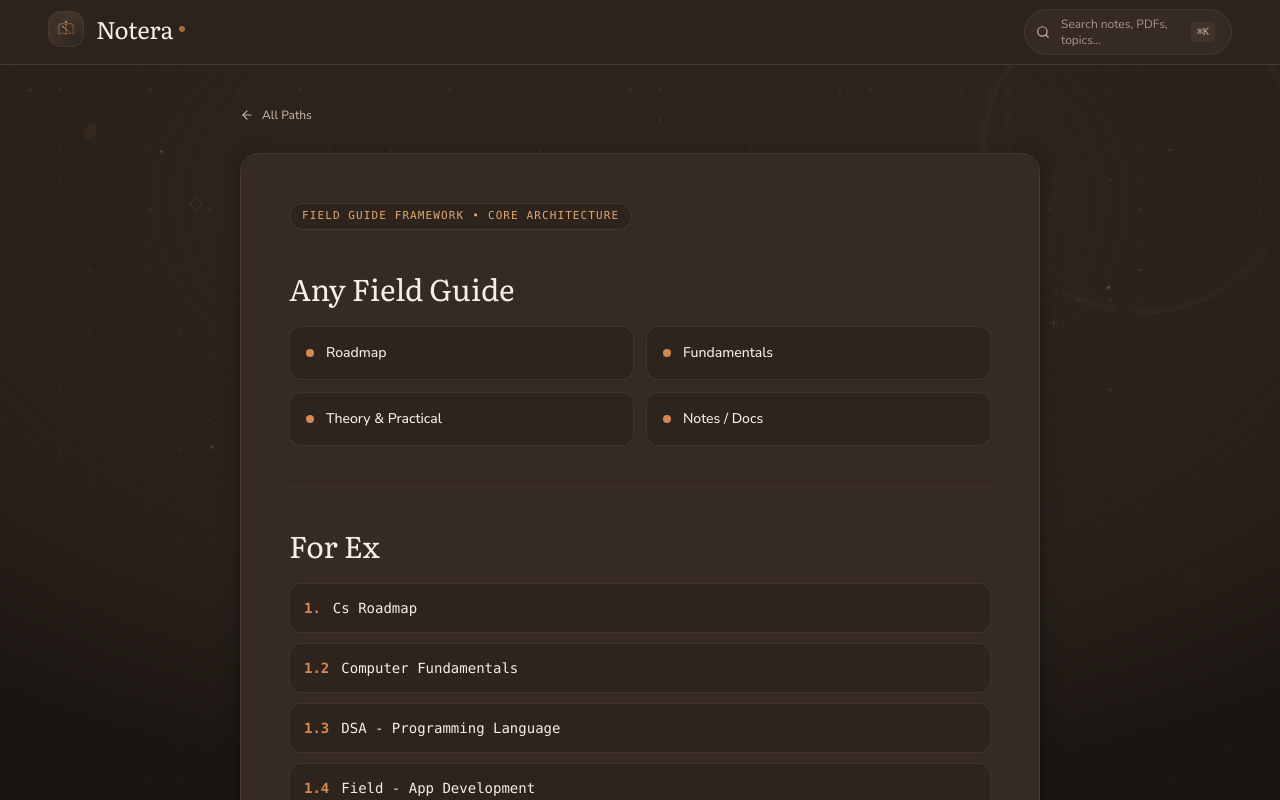
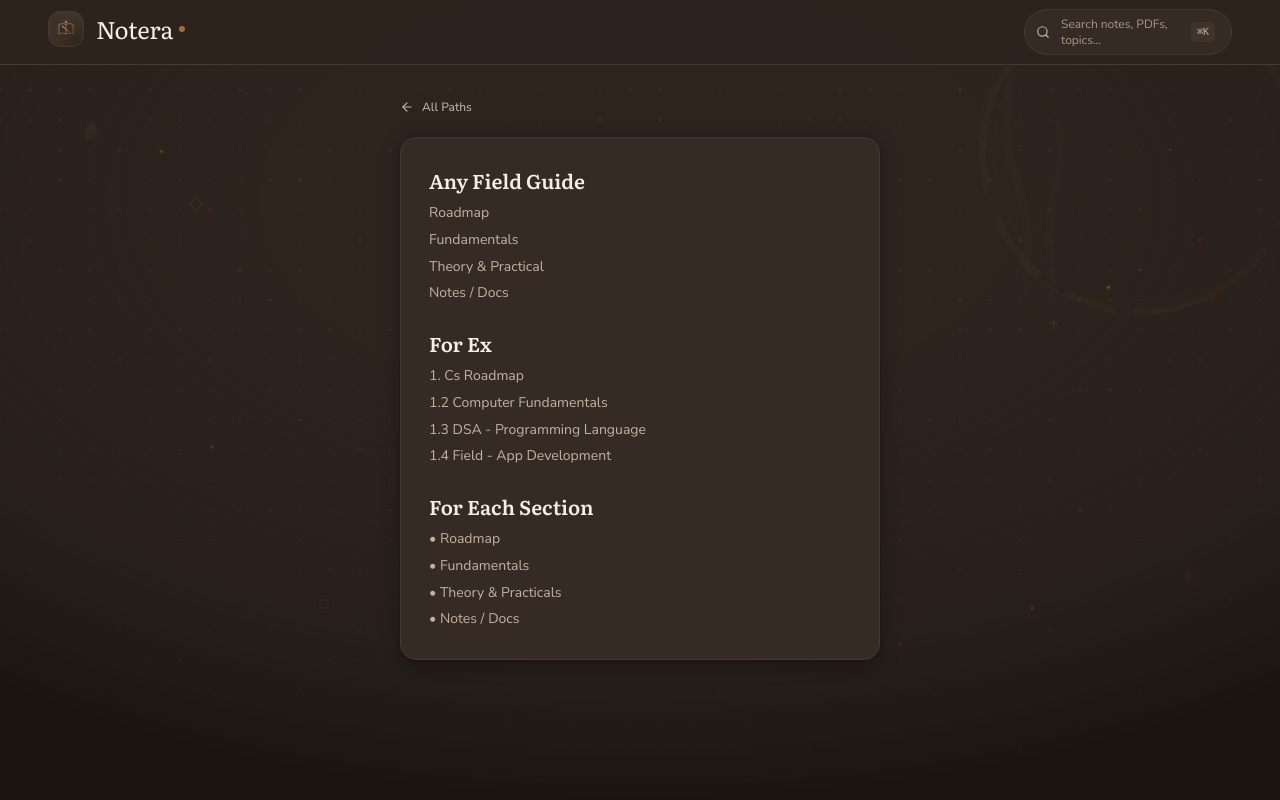
Before and after one commit to AbhinavXDayal/Notera, a React (Vite) app: page / in a window 1280 px wide. Both pictures are taken after a click on the element 190 px from the left and 327 px from the top of the page. Shown: the top 800 px of the page. Built offline with nearby package versions, Linux system fonts and the light colour scheme.

Commit message:
Simplify CAT section to a small plain text card

```diff
--- a/src/components/cat/CatOverviewTab.tsx
+++ b/src/components/cat/CatOverviewTab.tsx
@@ -19,7 +19,7 @@ export const CatOverviewTab: React.FC<CatOverviewTabProps> = ({
   onBackToPaths,
 }) => {
   return (
-    <div className="max-w-4xl mx-auto px-6 lg:px-12 py-10 space-y-6 fade-in">
+    <div className="max-w-lg mx-auto px-4 py-8 space-y-4 fade-in">
       {/* Back Navigation */}
       {onBackToPaths && (
         <div>
@@ -33,99 +33,45 @@ export const CatOverviewTab: React.FC<CatOverviewTabProps> = ({
         </div>
       )}
 
-      {/* Single Field Guide Blueprint Card */}
-      <div className="rounded-[18px] bg-surface-container border border-outline-variant p-8 sm:p-12 shadow-terra-card relative overflow-hidden space-y-10">
-        {/* Category Header Badge */}
-        <div className="inline-flex items-center space-x-2 px-3 py-1 rounded-full bg-surface border border-outline-variant text-[11px] font-mono uppercase tracking-widest text-tertiary">
-          <span>Field Guide Framework</span>
-          <span>•</span>
-          <span>Core Architecture</span>
-        </div>
-
-        {/* 1. Any Field Guide Section */}
-        <div className="space-y-4">
-          <h2 className="font-display text-2xl sm:text-3xl text-on-surface font-normal">
+      {/* Small Plain Text Card */}
+      <div className="rounded-2xl bg-surface-container border border-outline-variant p-6 sm:p-7 shadow-terra-card space-y-6">
+        {/* Section 1 */}
+        <div className="space-y-2">
+          <h3 className="font-display text-xl text-on-surface font-semibold">
             Any Field Guide
-          </h2>
-          <div className="grid grid-cols-1 sm:grid-cols-2 gap-3 pt-1">
-            <div className="p-4 rounded-xl bg-surface border border-outline-variant/80 text-sm font-medium text-on-surface shadow-sm flex items-center space-x-3">
-              <span className="w-2 h-2 rounded-full bg-primary" />
-              <span>Roadmap</span>
-            </div>
-            <div className="p-4 rounded-xl bg-surface border border-outline-variant/80 text-sm font-medium text-on-surface shadow-sm flex items-center space-x-3">
-              <span className="w-2 h-2 rounded-full bg-primary" />
-              <span>Fundamentals</span>
-            </div>
-            <div className="p-4 rounded-xl bg-surface border border-outline-variant/80 text-sm font-medium text-on-surface shadow-sm flex items-center space-x-3">
-              <span className="w-2 h-2 rounded-full bg-primary" />
-              <span>Theory &amp; Practical</span>
-            </div>
-            <div className="p-4 rounded-xl bg-surface border border-outline-variant/80 text-sm font-medium text-on-surface shadow-sm flex items-center space-x-3">
-              <span className="w-2 h-2 rounded-full bg-primary" />
-              <span>Notes / Docs</span>
-            </div>
+          </h3>
+          <div className="text-secondary text-sm leading-relaxed space-y-1">
+            <p>Roadmap</p>
+            <p>Fundamentals</p>
+            <p>Theory &amp; Practical</p>
+            <p>Notes / Docs</p>
           </div>
         </div>
 
-        {/* Divider */}
-        <div className="border-t border-outline-variant/60" />
-
-        {/* 2. For Ex Section */}
-        <div className="space-y-4">
-          <h2 className="font-display text-2xl sm:text-3xl text-on-surface font-normal">
+        {/* Section 2 */}
+        <div className="space-y-2">
+          <h3 className="font-display text-xl text-on-surface font-semibold">
             For Ex
-          </h2>
-          <div className="space-y-2.5 pt-1">
-            <div className="p-3.5 rounded-xl bg-surface border border-outline-variant/80 text-sm text-on-surface font-mono flex items-center space-x-3">
-              <span className="text-primary font-bold">1.</span>
-              <span>Cs Roadmap</span>
-            </div>
-            <div className="p-3.5 rounded-xl bg-surface border border-outline-variant/80 text-sm text-on-surface font-mono flex items-center space-x-3">
-              <span className="text-primary font-bold">1.2</span>
-              <span>Computer Fundamentals</span>
-            </div>
-            <div className="p-3.5 rounded-xl bg-surface border border-outline-variant/80 text-sm text-on-surface font-mono flex items-center space-x-3">
-              <span className="text-primary font-bold">1.3</span>
-              <span>DSA - Programming Language</span>
-            </div>
-            <div className="p-3.5 rounded-xl bg-surface border border-outline-variant/80 text-sm text-on-surface font-mono flex items-center space-x-3">
-              <span className="text-primary font-bold">1.4</span>
-              <span>Field - App Development</span>
-            </div>
+          </h3>
+          <div className="text-secondary text-sm leading-relaxed space-y-1">
+            <p>1. Cs Roadmap</p>
+            <p>1.2 Computer Fundamentals</p>
+            <p>1.3 DSA - Programming Language</p>
+            <p>1.4 Field - App Development</p>
           </div>
         </div>
 
-        {/* Divider */}
-        <div className="border-t border-outline-variant/60" />
-
-        {/* 3. For Each Section */}
-        <div className="space-y-4">
-          <h2 className="font-display text-2xl sm:text-3xl text-on-surface font-normal">
+        {/* Section 3 */}
+        <div className="space-y-2">
+          <h3 className="font-display text-xl text-on-surface font-semibold">
             For Each Section
-          </h2>
-          <ul className="space-y-3 pt-1 text-sm text-secondary font-medium">
-            <li className="flex items-center space-x-3">
-              <span className="text-primary font-bold text-lg leading-none">•</span>
-              <span className="text-on-surface">Roadmap</span>
-            </li>
-            <li className="flex items-center space-x-3">
-              <span className="text-primary font-bold text-lg leading-none">•</span>
-              <span className="text-on-surface">Fundamentals</span>
-            </li>
-            <li className="flex items-center space-x-3">
-              <span className="text-primary font-bold text-lg leading-none">•</span>
-              <span className="text-on-surface">Theory &amp; Practicals</span>
-            </li>
-            <li className="flex items-center space-x-3">
-              <span className="text-primary font-bold text-lg leading-none">•</span>
-              <span className="text-on-surface">Notes / Docs</span>
-            </li>
-          </ul>
-        </div>
-
-        {/* Subtle Watermark */}
-        <div className="absolute -right-6 -bottom-8 opacity-[0.03] pointer-events-none select-none">
-          <span className="font-display text-[160px] text-primary">GUIDE</span>
+          </h3>
+          <div className="text-secondary text-sm leading-relaxed space-y-1">
+            <p>• Roadmap</p>
+            <p>• Fundamentals</p>
+            <p>• Theory &amp; Practicals</p>
+            <p>• Notes / Docs</p>
+          </div>
         </div>
       </div>
     </div>
```
